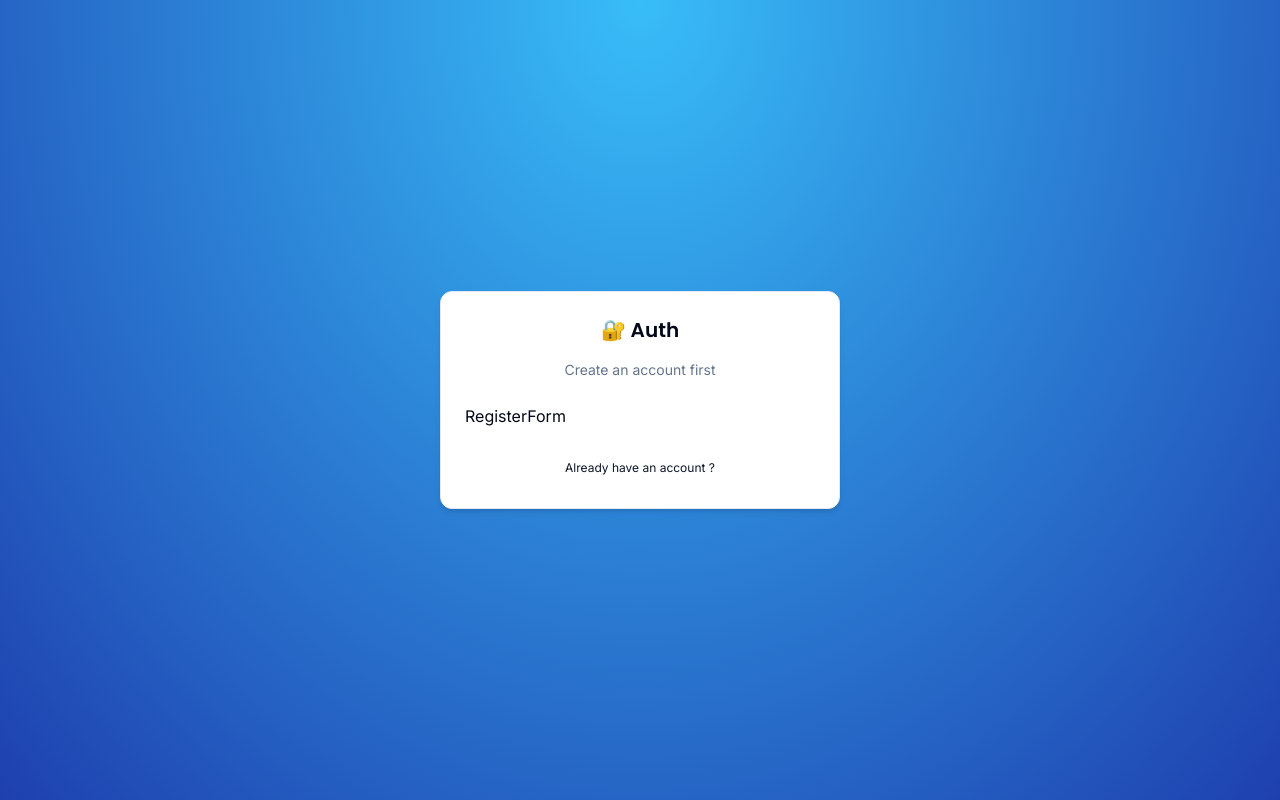
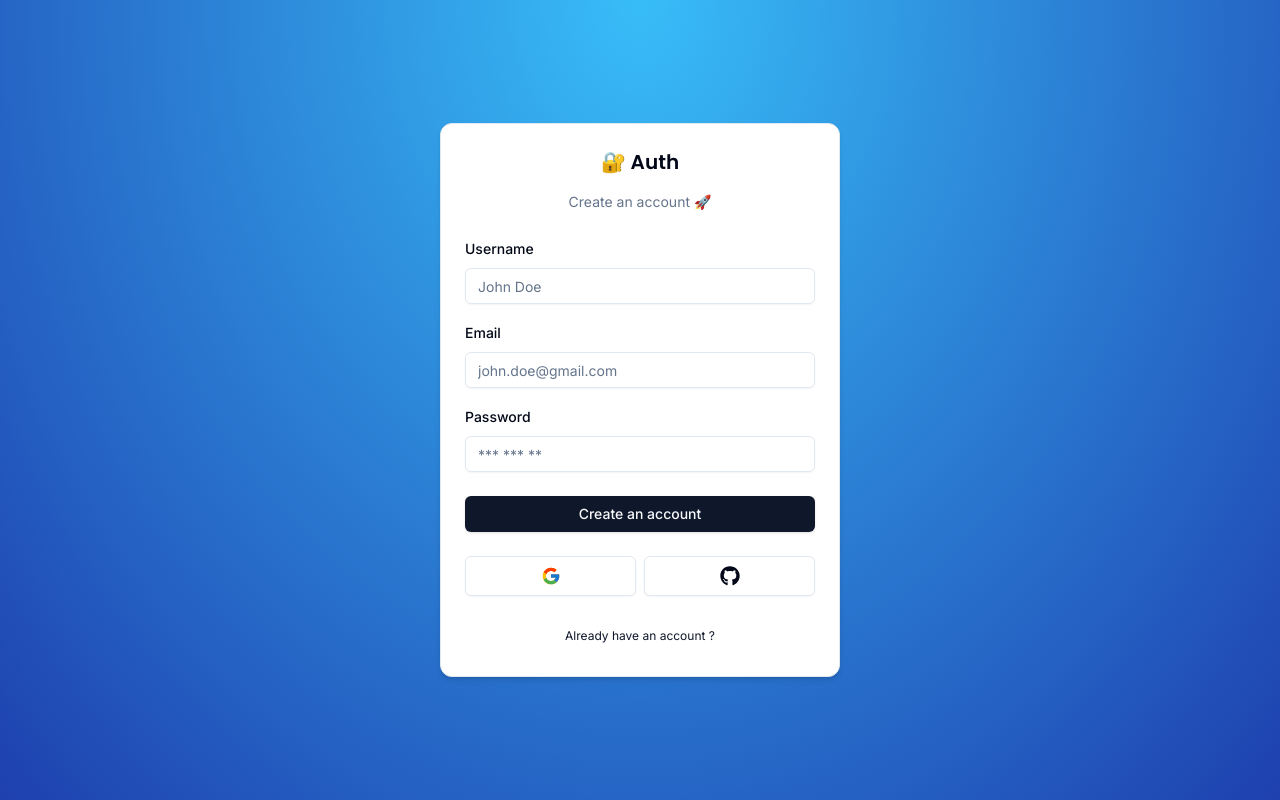
Before and after one commit to HammamiFedi/next-auth, a Next.js app: page /auth/register in a window 1280 px wide. Built offline with nearby package versions, Linux system fonts and the light colour scheme.

Commit message:
Create Register Form and register server action

```diff
--- a/actions/auth.ts
+++ b/actions/auth.ts
@@ -1,7 +1,7 @@
 "use server";
 
-import { LogionSchema } from "@/schemas";
-import { LogionSchemaType } from "@/types";
+import { LogionSchema, RegisterSchema } from "@/schemas";
+import { LogionSchemaType, RegisterSchemaType } from "@/types";
 
 export const login = async (values: LogionSchemaType) => {
   const validatedFields = LogionSchema.safeParse(values);
@@ -12,3 +12,13 @@ export const login = async (values: LogionSchemaType) => {
 
   return { success: "Email has been sent." };
 };
+
+export const register = async (values: RegisterSchemaType) => {
+  const validatedFields = RegisterSchema.safeParse(values);
+
+  if (!validatedFields.success) {
+    return { error: "Invalid fields." };
+  }
+
+  return { success: "Email has been sent." };
+};
--- a/components/auth/register-form.tsx
+++ b/components/auth/register-form.tsx
@@ -1,13 +1,90 @@
+"use client";
+
+import { useState, useTransition } from "react";
+import { useForm } from "react-hook-form";
+import { zodResolver } from "@hookform/resolvers/zod";
+
+import FormError from "@/components/form-error";
+import FormSuccess from "@/components/form-success";
+import CustomInput from "@/components/custom-input";
 import CardWrapper from "@/components/auth/card-wrapper";
+import { Button } from "@/components/ui/button";
+import { Form } from "@/components/ui/form";
+import { RegisterSchema } from "@/schemas";
+import { RegisterSchemaType } from "@/types";
+import { register } from "@/actions/auth";
 
 export default function RegisterForm() {
+  const [error, setError] = useState<string | undefined>("");
+  const [success, setSuccess] = useState<string | undefined>("");
+  const [isPending, startTransition] = useTransition();
+
+  const registerForm = useForm<RegisterSchemaType>({
+    mode: "onChange",
+    resolver: zodResolver(RegisterSchema),
+    defaultValues: {
+      email: "",
+      password: "",
+    },
+  });
+
+  const onSubmit = (values: RegisterSchemaType) => {
+    setError("");
+    setSuccess("");
+
+    startTransition(() => {
+      register(values).then((data) => {
+        setError(data.error);
+        setSuccess(data.success);
+      });
+    });
+  };
+
   return (
     <CardWrapper
-      headerLabel="Create an account first"
+      headerLabel="Create an account 🚀"
       backButtonLabel="Already have an account ?"
       backButtonHref="/auth/login"
+      showSocial
     >
-      RegisterForm
+      <Form {...registerForm}>
+        <form
+          className="space-y-6"
+          onSubmit={registerForm.handleSubmit(onSubmit)}
+        >
+          <div className="space-y-4">
+            <CustomInput<RegisterSchemaType>
+              name="name"
+              type="text"
+              label="Username"
+              placeholder="John Doe"
+              control={registerForm.control}
+              disabled={isPending}
+            />
+            <CustomInput<RegisterSchemaType>
+              name="email"
+              type="email"
+              label="Email"
+              placeholder="john.doe@gmail.com"
+              control={registerForm.control}
+              disabled={isPending}
+            />
+            <CustomInput<RegisterSchemaType>
+              name="password"
+              type="password"
+              label="Password"
+              placeholder="*** *** **"
+              control={registerForm.control}
+              disabled={isPending}
+            />
+          </div>
+          <FormError message={error} />
+          <FormSuccess message={success} />
+          <Button className="w-full" type="submit" disabled={isPending}>
+            Create an account
+          </Button>
+        </form>
+      </Form>
     </CardWrapper>
   );
 }
--- a/components/custom-input.tsx
+++ b/components/custom-input.tsx
@@ -40,7 +40,9 @@ export default function CustomInput<T extends FieldValues>({
               disabled={disabled}
             />
           </FormControl>
-          <FormMessage>{fieldState.error?.message}</FormMessage>
+          <FormMessage className="ml-4">
+            {fieldState.error?.message}
+          </FormMessage>
         </FormItem>
       )}
     />
--- a/schemas/index.ts
+++ b/schemas/index.ts
@@ -4,3 +4,9 @@ export const LogionSchema = zod.object({
   email: zod.string().email({ message: "Email is required" }),
   password: zod.string().min(1, { message: "Password is required" }),
 });
+
+export const RegisterSchema = zod.object({
+  email: zod.string().email({ message: "Email is required" }),
+  password: zod.string().min(6, { message: "Minimum 6 characters required" }),
+  name: zod.string().min(1, { message: "Name is required" }),
+});
--- a/types/index.ts
+++ b/types/index.ts
@@ -1,4 +1,7 @@
-import { LogionSchema } from "@/schemas";
 import * as zod from "zod";
 
+import { LogionSchema, RegisterSchema } from "@/schemas";
+
 export type LogionSchemaType = zod.infer<typeof LogionSchema>;
+
+export type RegisterSchemaType = zod.infer<typeof RegisterSchema>;
```
